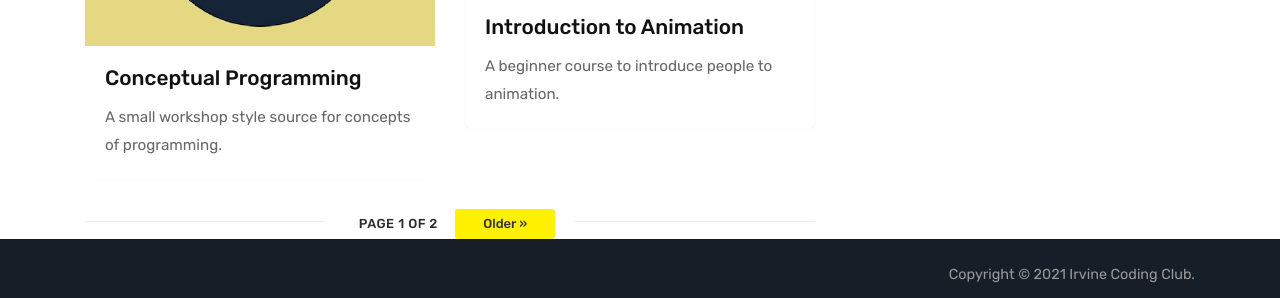
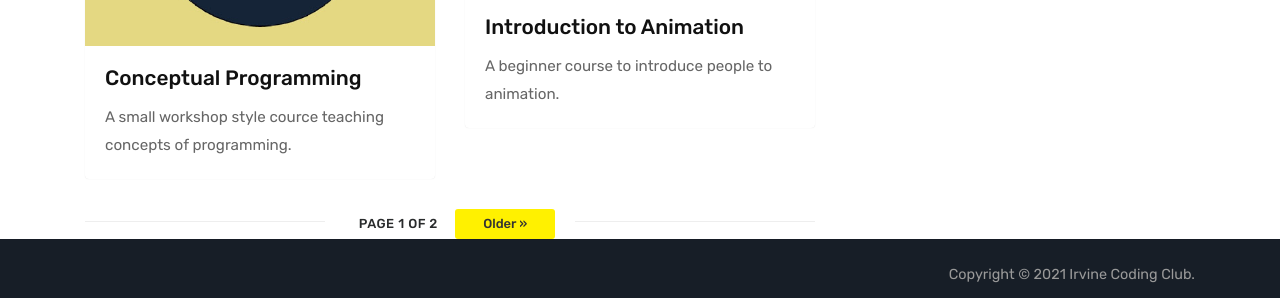
Before and after one commit to irvinecodingclub/irvinecodingclub.github.io, a Jekyll site: the page built from index.html, in a window 1280 px wide and 900 px high, scrolled down 1866 px. Shown: the part 599-897 px from the top of the window. Built offline with Jekyll 4.4.1, drawn with Linux system fonts in a browser that asks for light colours; the list of posts is cut into pages by our own code; comment, search, counter and statistics services are not loaded.

Commit message:
Update 2020-03-12-conceptual-programming.md

```diff
--- a/_posts/2020-03-12-conceptual-programming.md
+++ b/_posts/2020-03-12-conceptual-programming.md
@@ -6,7 +6,7 @@ image2: assets/images/conceptual.png
 permalink: /conceptprogramming
 course: true
 comments: false
-excerpt: "A small workshop style source for concepts of programming."
+excerpt: "A small workshop style cource teaching concepts of programming."
 ---
 
 | Instructor | &nbsp;&nbsp;Zoom ID &nbsp; |
```
